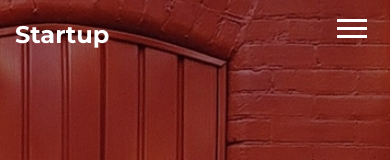
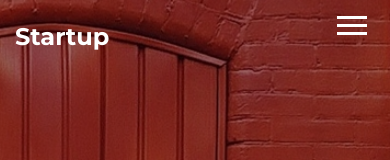
Before and after one commit to Andrey413/Site, a plain HTML site: page index.html in a window 390 px wide. Shown: the top 160 px of the page. Drawn offline with nearby package versions, Linux system fonts and the light colour scheme.

Commit message:
Update style.css

```diff
--- a/css/style.css
+++ b/css/style.css
@@ -120,7 +120,7 @@ body{
 	font-family: Montserrat;
 	font-size: 24px;
 	font-weight: 700;
-	line-height: 36px;
+	line-height: 40px;
 }
 /*HEADER NAV===================*/
 .nav {
@@ -178,7 +178,7 @@ body{
 	height: 3px;
 	background-color: #fff;
 	position: absolute;
-	top: 0;
+	top: -6px;
 	right: 0;
 	left: 0;
 	bottom: 0;
```
